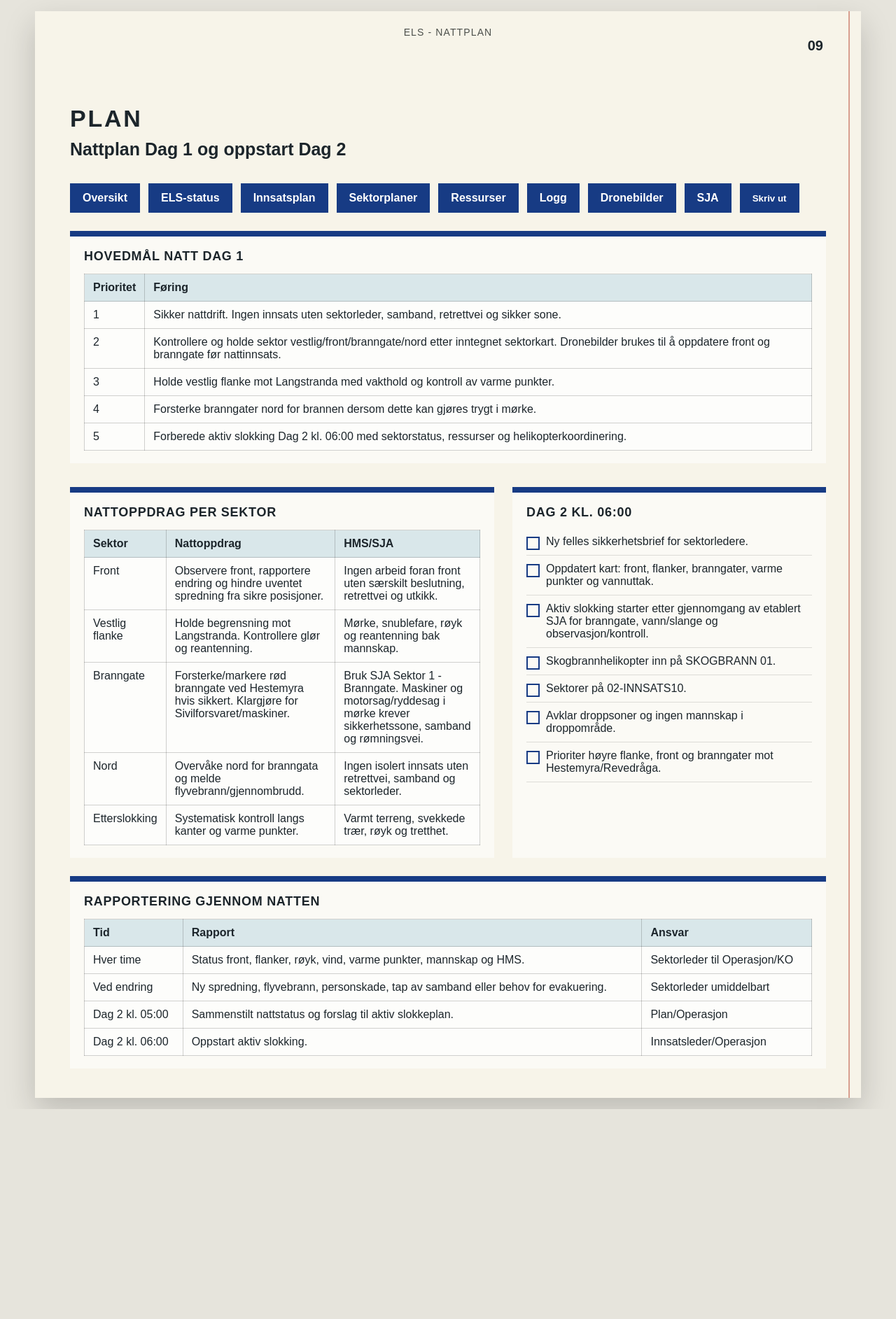
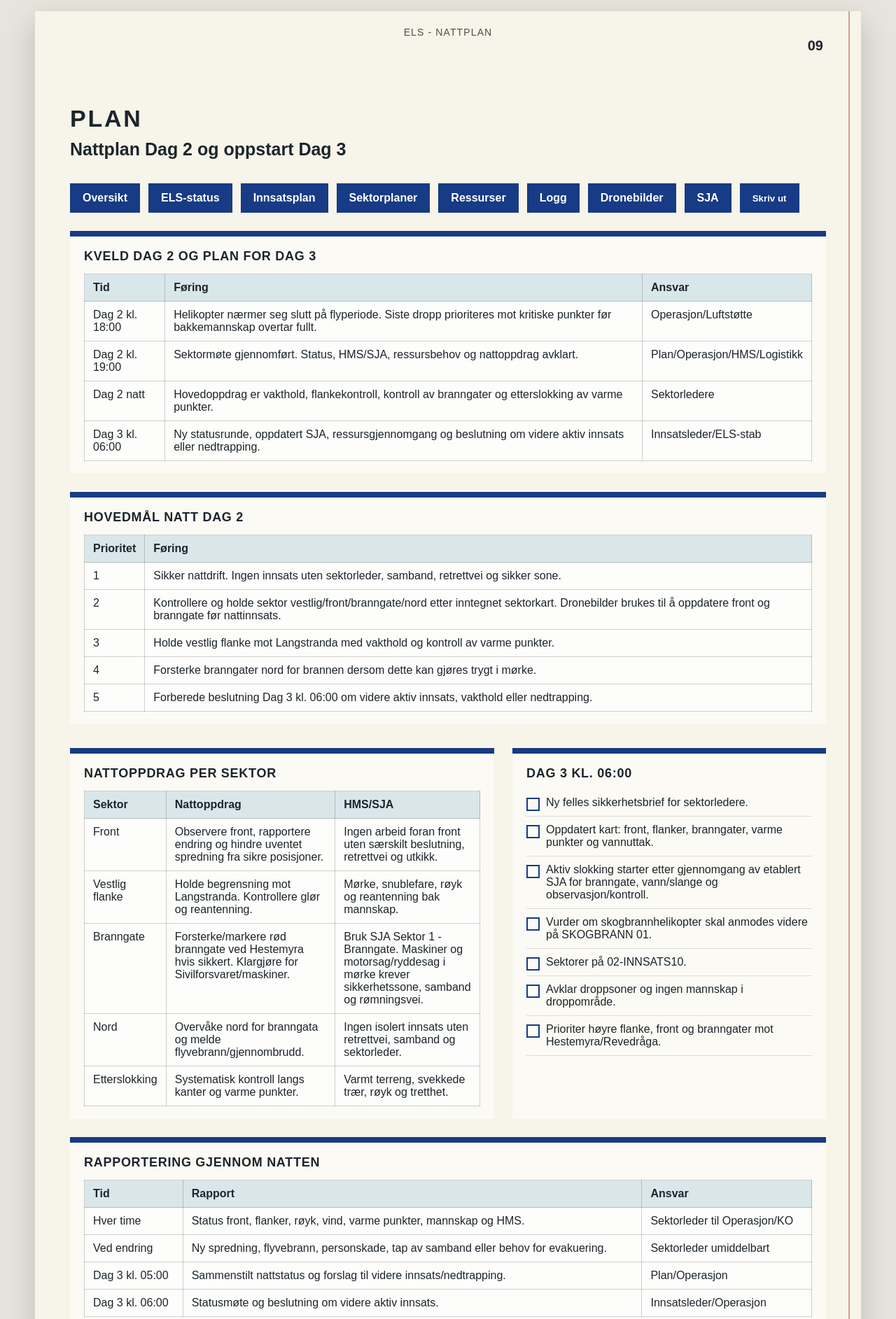
Before and after one commit to rgrodem/ELS-the-right-way, a plain HTML site: page nattplan.html in a window 1280 px wide. Shown: the top 1885 px of the page at 70% size. Before the commit the page ends 1585 px from the top, so only its background shows below. Drawn offline with Linux system fonts and the light colour scheme.

Commit message:
Update end of day two planning log

```diff
--- a/nattplan.html
+++ b/nattplan.html
@@ -3,7 +3,7 @@
 <head>
   <meta charset="utf-8">
   <meta name="viewport" content="width=device-width, initial-scale=1">
-  <title>Nattplan Dag 1 - Kroksundveien skogbrann</title>
+  <title>Nattplan Dag 2 - Kroksundveien skogbrann</title>
   <link rel="stylesheet" href="els-style.css">
 </head>
 <body>
@@ -11,7 +11,7 @@
     <div class="chapter">ELS - Nattplan</div>
     <div class="page-no">09</div>
     <h1>Plan</h1>
-    <h2>Nattplan Dag 1 og oppstart Dag 2</h2>
+    <h2>Nattplan Dag 2 og oppstart Dag 3</h2>
     <div class="nav">
       <a href="index.html">Oversikt</a>
       <a href="status-els.html">ELS-status</a>
@@ -25,14 +25,25 @@
     </div>
 
     <section class="panel" style="margin-top: 26px;">
-      <h3>Hovedmål natt Dag 1</h3>
+      <h3>Kveld Dag 2 og plan for Dag 3</h3>
+      <table class="table">
+        <tr><th>Tid</th><th>Føring</th><th>Ansvar</th></tr>
+        <tr><td>Dag 2 kl. 18:00</td><td>Helikopter nærmer seg slutt på flyperiode. Siste dropp prioriteres mot kritiske punkter før bakkemannskap overtar fullt.</td><td>Operasjon/Luftstøtte</td></tr>
+        <tr><td>Dag 2 kl. 19:00</td><td>Sektormøte gjennomført. Status, HMS/SJA, ressursbehov og nattoppdrag avklart.</td><td>Plan/Operasjon/HMS/Logistikk</td></tr>
+        <tr><td>Dag 2 natt</td><td>Hovedoppdrag er vakthold, flankekontroll, kontroll av branngater og etterslokking av varme punkter.</td><td>Sektorledere</td></tr>
+        <tr><td>Dag 3 kl. 06:00</td><td>Ny statusrunde, oppdatert SJA, ressursgjennomgang og beslutning om videre aktiv innsats eller nedtrapping.</td><td>Innsatsleder/ELS-stab</td></tr>
+      </table>
+    </section>
+
+    <section class="panel" style="margin-top: 26px;">
+      <h3>Hovedmål natt Dag 2</h3>
       <table class="table">
         <tr><th>Prioritet</th><th>Føring</th></tr>
         <tr><td>1</td><td>Sikker nattdrift. Ingen innsats uten sektorleder, samband, retrettvei og sikker sone.</td></tr>
         <tr><td>2</td><td>Kontrollere og holde sektor vestlig/front/branngate/nord etter inntegnet sektorkart. Dronebilder brukes til å oppdatere front og branngate før nattinnsats.</td></tr>
         <tr><td>3</td><td>Holde vestlig flanke mot Langstranda med vakthold og kontroll av varme punkter.</td></tr>
         <tr><td>4</td><td>Forsterke branngater nord for brannen dersom dette kan gjøres trygt i mørke.</td></tr>
-        <tr><td>5</td><td>Forberede aktiv slokking Dag 2 kl. 06:00 med sektorstatus, ressurser og helikopterkoordinering.</td></tr>
+        <tr><td>5</td><td>Forberede beslutning Dag 3 kl. 06:00 om videre aktiv innsats, vakthold eller nedtrapping.</td></tr>
       </table>
     </section>
 
@@ -49,12 +60,12 @@
         </table>
       </div>
       <div class="panel">
-        <h3>Dag 2 kl. 06:00</h3>
+        <h3>Dag 3 kl. 06:00</h3>
         <ul class="checklist">
           <li>Ny felles sikkerhetsbrief for sektorledere.</li>
           <li>Oppdatert kart: front, flanker, branngater, varme punkter og vannuttak.</li>
           <li>Aktiv slokking starter etter gjennomgang av etablert SJA for branngate, vann/slange og observasjon/kontroll.</li>
-          <li>Skogbrannhelikopter inn på SKOGBRANN 01.</li>
+          <li>Vurder om skogbrannhelikopter skal anmodes videre på SKOGBRANN 01.</li>
           <li>Sektorer på 02-INNSATS10.</li>
           <li>Avklar droppsoner og ingen mannskap i droppområde.</li>
           <li>Prioriter høyre flanke, front og branngater mot Hestemyra/Revedråga.</li>
@@ -68,8 +79,8 @@
         <tr><th>Tid</th><th>Rapport</th><th>Ansvar</th></tr>
         <tr><td>Hver time</td><td>Status front, flanker, røyk, vind, varme punkter, mannskap og HMS.</td><td>Sektorleder til Operasjon/KO</td></tr>
         <tr><td>Ved endring</td><td>Ny spredning, flyvebrann, personskade, tap av samband eller behov for evakuering.</td><td>Sektorleder umiddelbart</td></tr>
-        <tr><td>Dag 2 kl. 05:00</td><td>Sammenstilt nattstatus og forslag til aktiv slokkeplan.</td><td>Plan/Operasjon</td></tr>
-        <tr><td>Dag 2 kl. 06:00</td><td>Oppstart aktiv slokking.</td><td>Innsatsleder/Operasjon</td></tr>
+        <tr><td>Dag 3 kl. 05:00</td><td>Sammenstilt nattstatus og forslag til videre innsats/nedtrapping.</td><td>Plan/Operasjon</td></tr>
+        <tr><td>Dag 3 kl. 06:00</td><td>Statusmøte og beslutning om videre aktiv innsats.</td><td>Innsatsleder/Operasjon</td></tr>
       </table>
     </section>
   </main>
```
Also changed, not shown: langtidsplan.html (+12 -0 lines), logg.html (+24 -0 lines), status-els.html (+3 -3 lines).
